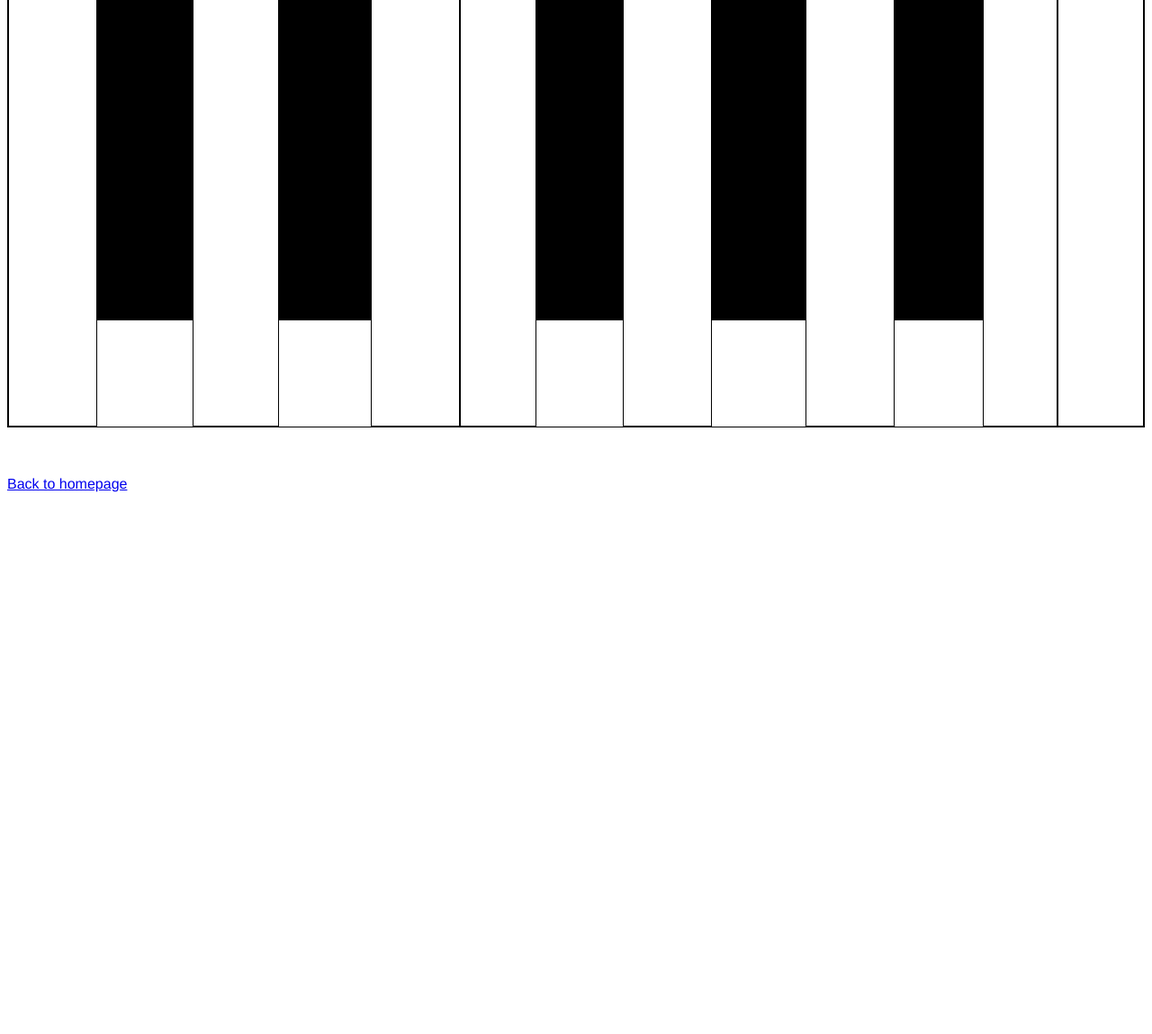
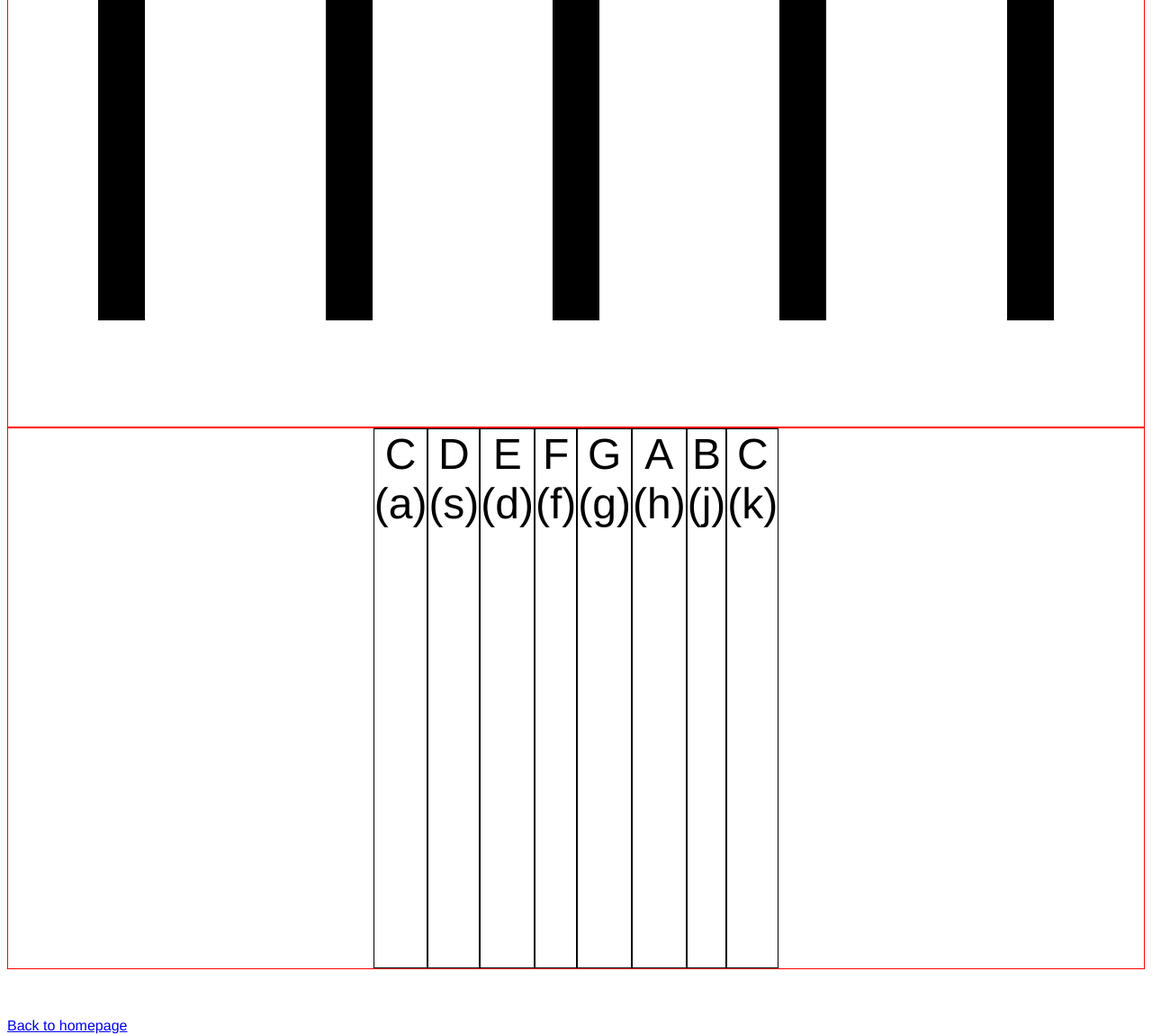
Before and after one commit to briansukalski/briansukalski.github.io, a website: page subpages/keyboard.html in a window 1280 px wide. Shown: the part 285-1434 px from the top of the page at 90% size. Before the commit the page ends 832 px from the top, so only its background shows below. Drawn offline with Linux system fonts and the light colour scheme.

Commit message:
Separate black and white keys in keyboard HTML to allow black keys to be overlaid over white keys using relative positioning

```diff
--- a/style/style.css
+++ b/style/style.css
@@ -118,12 +118,20 @@ footer a:visited {
     margin: 10px;
 }
 
-#keyboard {
+.keyboard {
     display: flex;
     flex-wrap: wrap;
     height: 600px;
-    border: 1px solid black;
+}
+
+#black-keys {
+    justify-content: space-around;
+    border: 1px solid red;
+}
+
+#white-keys {
     justify-content: center;
+    border: 1px solid red;
 }
 
 .key {
@@ -133,7 +141,6 @@ footer a:visited {
     padding: 0;
     display: inline-block;
     text-align: center;
-    flex-grow: 1;
 }
 
 .key:hover {
@@ -148,6 +155,7 @@ footer a:visited {
     background-color: black;
     color: white;
     height: 80%;
+    width: 50px;
 }
 
 .flex-container {
--- a/subpages/keyboard.html
+++ b/subpages/keyboard.html
@@ -11,18 +11,28 @@
             <h1>Play the Piano!</h1>
         </header>
         <body>
-            <div id="keyboard">
+            <div class="keyboard" id="black-keys">
+                <div id="c-sharp" class="key black-key">C#<br>(w)</div>
+                <audio id="c-sharp-audio" src="../style/media/audio/keyboard_tones/c_sharp_1.mp3"><source></audio>
+
+                <div id="d-sharp" class="key black-key">D#<br>(e)</div>
+                <audio id="d-sharp-audio" src="../style/media/audio/keyboard_tones/d_sharp_1.mp3"><source></audio>
+
+                <div id="f-sharp" class="key black-key">F#<br>(t)</div>
+                <audio id="f-sharp-audio" src="../style/media/audio/keyboard_tones/f_sharp_1.mp3"><source></audio>
+
+                <div id="g-sharp" class="key black-key">G#<br>(y)</div>
+                <audio id="g-sharp-audio" src="../style/media/audio/keyboard_tones/g_sharp_1.mp3"><source></audio>
+
+                <div id="a-sharp" class="key black-key">A#<br>(u)</div>
+                <audio id="a-sharp-audio" src="../style/media/audio/keyboard_tones/a_sharp_1.mp3"><source></audio>
+            </div>
+            <div class="keyboard" id="white-keys">
                 <div id="c-natural-1" class="key white-key">C<br>(a)</div>
                 <audio id="c-natural-1-audio" src="../style/media/audio/keyboard_tones/c_1.mp3"><source></audio>
 
-                <div id="c-sharp" class="key black-key">C#<br>(w)</div>
-                <audio id="c-sharp-audio" src="../style/media/audio/keyboard_tones/c_sharp_1.mp3"><source></audio>
-
                 <div id="d-natural" class="key white-key">D<br>(s)</div>
                 <audio id="d-natural-audio" src="../style/media/audio/keyboard_tones/d_1.mp3"><source></audio>
-
-                <div id="d-sharp" class="key black-key">D#<br>(e)</div>
-                <audio id="d-sharp-audio" src="../style/media/audio/keyboard_tones/d_sharp_1.mp3"><source></audio>
 
                 <div id="e-natural" class="key white-key">E<br>(d)</div>
                 <audio id="e-natural-audio" src="../style/media/audio/keyboard_tones/e_1.mp3"><source></audio>
@@ -30,20 +40,11 @@
                 <div id="f-natural" class="key white-key">F<br>(f)</div>
                 <audio id="f-natural-audio" src="../style/media/audio/keyboard_tones/f_1.mp3"><source></audio>
 
-                <div id="f-sharp" class="key black-key">F#<br>(t)</div>
-                <audio id="f-sharp-audio" src="../style/media/audio/keyboard_tones/f_sharp_1.mp3"><source></audio>
-
                 <div id="g-natural" class="key white-key">G<br>(g)</div>
                 <audio id="g-natural-audio" src="../style/media/audio/keyboard_tones/g_1.mp3"><source></audio>
 
-                <div id="g-sharp" class="key black-key">G#<br>(y)</div>
-                <audio id="g-sharp-audio" src="../style/media/audio/keyboard_tones/g_sharp_1.mp3"><source></audio>
-
                 <div id="a-natural" class="key white-key">A<br>(h)</div>
                 <audio id="a-natural-audio" src="../style/media/audio/keyboard_tones/a_1.mp3"><source></audio>
-
-                <div id="a-sharp" class="key black-key">A#<br>(u)</div>
-                <audio id="a-sharp-audio" src="../style/media/audio/keyboard_tones/a_sharp_1.mp3"><source></audio>
 
                 <div id="b-natural" class="key white-key">B<br>(j)</div>
                 <audio id="b-natural-audio" src="../style/media/audio/keyboard_tones/b_1.mp3"><source></audio>
```
